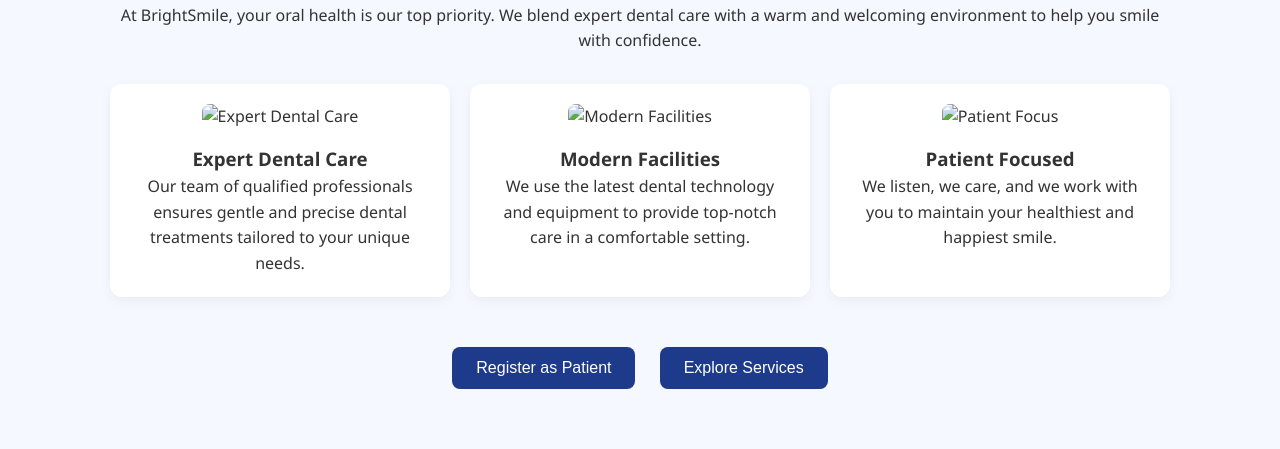
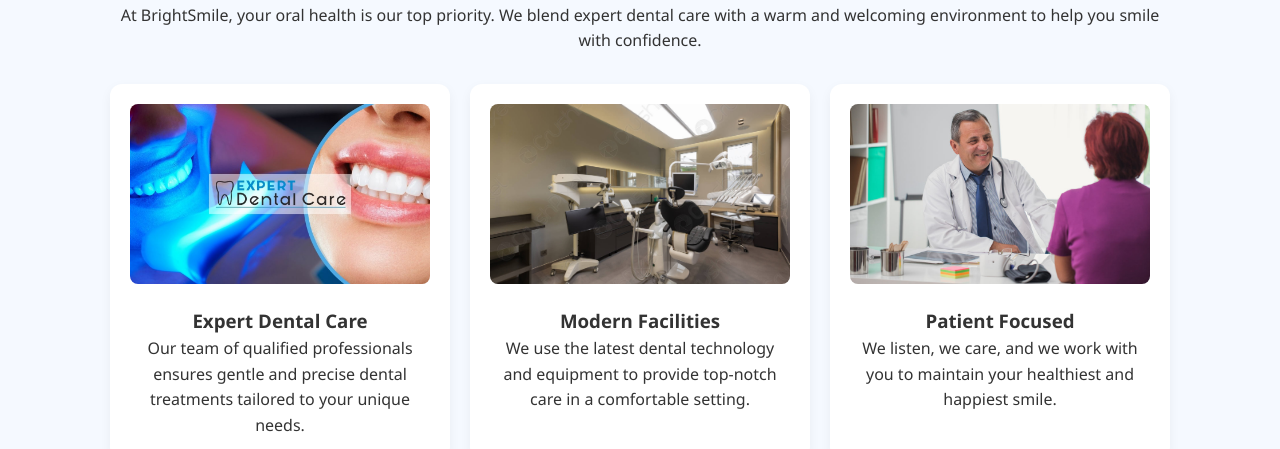
Before and after one commit to Jamesvanpeee1/dent-website1234, a plain HTML site: page index.html in a window 1280 px wide. Shown: the part 351-800 px from the top of the page. Drawn offline with Linux system fonts and the light colour scheme.

Commit message:
Update index.html

```diff
--- a/index.html
+++ b/index.html
@@ -199,17 +199,17 @@
 
     <div class="features">
       <div class="feature-box">
-        <img src="images/expert-dental-care.jpg" alt="Expert Dental Care">
+        <img src="expert-dental-care.jpg" alt="Expert Dental Care">
         <h3>Expert Dental Care</h3>
         <p>Our team of qualified professionals ensures gentle and precise dental treatments tailored to your unique needs.</p>
       </div>
       <div class="feature-box">
-        <img src="images/facility.jpg" alt="Modern Facilities">
+        <img src="facility.jpg" alt="Modern Facilities">
         <h3>Modern Facilities</h3>
         <p>We use the latest dental technology and equipment to provide top-notch care in a comfortable setting.</p>
       </div>
       <div class="feature-box">
-        <img src="images/patient-focus.jpg" alt="Patient Focus">
+        <img src="patient-focus.jpg" alt="Patient Focus">
         <h3>Patient Focused</h3>
         <p>We listen, we care, and we work with you to maintain your healthiest and happiest smile.</p>
       </div>
```
